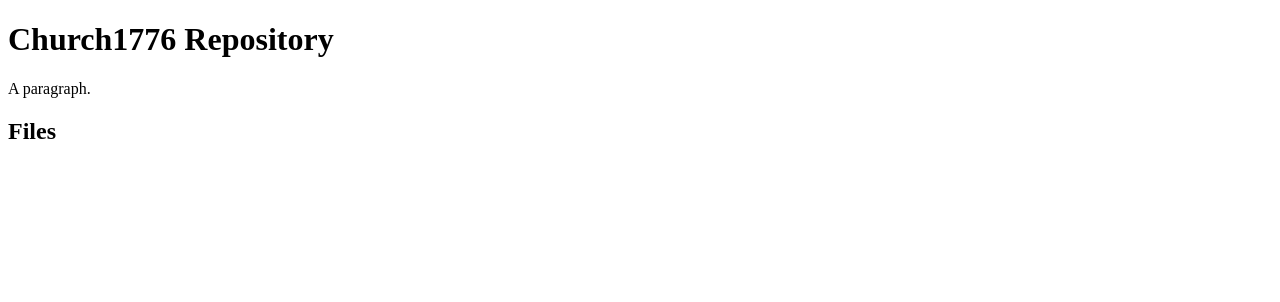
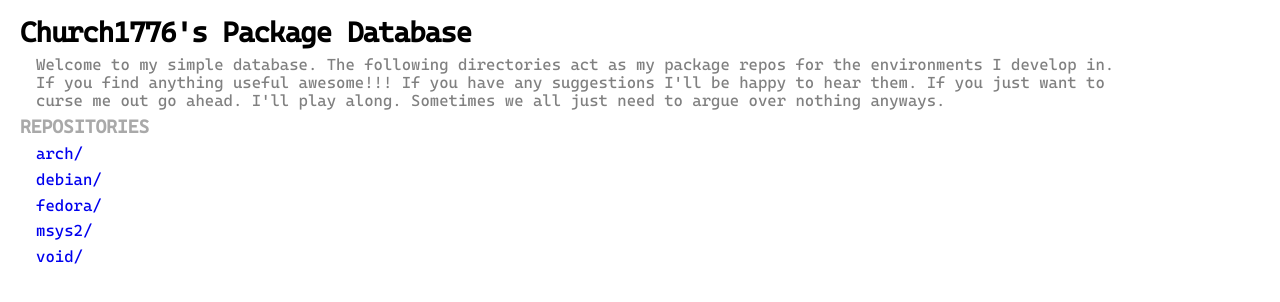
Before and after one commit to Church1776/pkgdb, a plain HTML site: page index.html in a window 1280 px wide. Drawn offline with Linux system fonts and the light colour scheme.

Commit message:
Updated html files for webpages for github pages.

```diff
--- a/index.html
+++ b/index.html
@@ -3,11 +3,25 @@
 <head>
   <meta charset="utf-8">
   <meta name="viewport" content="width=device-width, initial-scale=1">
-  <title>Page title</title>
+  <link rel="preload" href="fonts/CascadiaCode-Regular.woff2" as="font" type="font/woff2" crossorigin>
+  <link rel="stylesheet" href="styles.css">
+  <title>Church1776's Package Database</title>
 </head>
 <body>
-  <h1>    Church1776 Repository</h1>
-  <p>A paragraph.</p>
-  <h2>Files</h2>
+  <main class="page">
+    <h1>Church1776's Package Database</h1>
+    <p class="note">Welcome to my simple database. The following directories act as my package repos for the environments I develop in.
+      If you find anything useful awesome!!! If you have any suggestions I'll be happy to hear them. If you just want to
+      curse me out go ahead. I'll play along. Sometimes we all just need to argue over nothing anyways.
+    </p>
+    <h2>Repositories</h2>
+    <ul class="files">
+      <li><a href="arch.html">arch/</a></li>
+      <li><a href="debian.html">debian/</a></li>
+      <li><a href="fedora.html">fedora/</a></li>
+      <li><a href="msys2.html">msys2/</a></li>
+      <li><a href="void.html">void/</a></li>
+    </ul>
+  </main>
 </body>
 </html>
--- /dev/null
+++ b/styles.css
@@ -0,0 +1,72 @@
+html {
+  color-scheme: light dark;
+}
+
+@font-face {
+  font-family: "Cascadia Code";
+  src: url("fonts/CascadiaCode-Regular.woff2") format("woff2");
+  font-weight: 400;
+  font-display: block;
+}
+
+body {
+  margin: 0;
+  min-height: 100vh;
+  font-family: "Cascadia Code", system-ui;
+  line-height: 1.1;
+  background: Canvas;
+  color: CanvasText;
+}
+
+.note {
+	white-space: pre-line;
+	margin: 0.5rem 1rem;
+}
+
+.page {
+  max-width: 100rem;
+  margin: 1 auto;
+  padding: 1.1rem 1.25rem;
+}
+
+h1 {
+  font-size: 1.75rem;
+  letter-spacing: -0.03em;
+  margin: 0.0 0.0rem;
+}
+
+h2 {
+  font-size: 1.15rem;
+  text-transform: uppercase;
+  letter-spacing: 0.00em;
+  color: darkgray;
+  margin: 0.0rem 0 0.25rem;
+}
+
+p {
+  margin: 0.0rem 0.0rem;
+  color: grey;
+}
+
+.files {
+  list-style: none;
+  margin: 0;
+  padding: 0;
+  border: 0px solid color-mix(in srgb, CanvasText 12%, Canvas);
+  border-radius: 0.0rem;
+  overflow: auto;
+}
+
+
+
+.files a {
+  display: block;
+  padding: 0.25rem 1rem;
+  text-decoration: none;
+  color: LinkText;
+}
+
+.files a:hover {
+  background: color-mix(in srgb, CanvasText 8%, Canvas);
+	color: color-mix(in srgb, CanvasText 90%, Canvas);
+}
```
Also changed, not shown: arch.html (added, +22 -0 lines), debian.html (added, +22 -0 lines), fedora.html (added, +22 -0 lines), msys2.html (added, +28 -0 lines), void.html (added, +22 -0 lines), fonts/CascadiaCode-Regular.woff2 (added), 1 other file.
